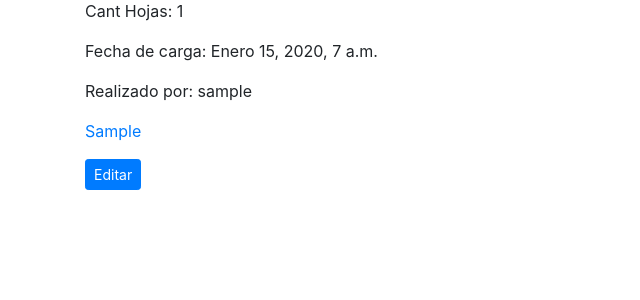
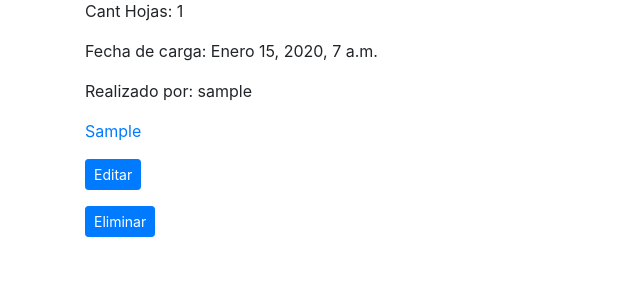
Before and after one commit to carlosmgc2003/p306-clasif_mat, a Django app: page /registro/1/ in a window 1280 px wide. Shown: the part 239-539 px from the top of the page, without its empty margins (0-640 px from the left). Run offline with Django 3.2, Linux system fonts and the light colour scheme; a user stored in the database is signed in; tables that the repository leaves empty hold one stand-in row (values such as "Sample post"); some libraries are stand-ins or nearby versions; some web fonts are replaced.

Commit message:
Agregado el eliminar registro

```diff
--- a/clasif_mat/views.py
+++ b/clasif_mat/views.py
@@ -6,6 +6,7 @@ from django.http import HttpResponse
 from django.contrib.auth.decorators import login_required
 from django.utils.decorators import method_decorator
 from django.views.generic import ListView,CreateView,UpdateView,DeleteView
+from django.urls import reverse_lazy
 
 # Create your views here.
 @method_decorator(login_required, name='dispatch')
@@ -14,7 +15,10 @@ class VistaListaRegistros(ListView):
     context_object_name = 'registros'
     template_name = 'lista_registros.html'
 
-
+class VistaEliminarRegistro(DeleteView):
+    model = Registro
+    success_url = reverse_lazy('home')
+    template_name = 'registro_eliminar.html'
 
 @login_required
 def detalle_registro(request,pk):
--- a/mysite/urls.py
+++ b/mysite/urls.py
@@ -14,6 +14,7 @@ urlpatterns = [
     url(r'^$',views.VistaListaRegistros.as_view(), name='home'),
     url(r'^registro/(?P<pk>[0-9]+)/$', views.detalle_registro, name='detalle_registro'),
     url(r'^registro/(?P<pk>[0-9]+)/editar/$', views.VistaModificarRegistro.as_view(), name='editar_registro'),
+    url(r'^registro/(?P<pk>[0-9]+)/eliminar/$', views.VistaEliminarRegistro.as_view(), name='eliminar_registro'),
     url(r'^registro/([0-9]+)/uploads/(?P<year>[0-9]{4})/(?P<month>[0-9]{2})/(?P<day>[0-9]{2})/(?P<name>[a-zA-Z0-9_]+)',views.vista_pdf),
     url(r'^registro/nuevo/$', views.VistaNuevoRegistro.as_view(), name='nuevo_registro'),
     url(r'^uploads/(?P<year>[0-9]{4})/(?P<month>[0-9]{2})/(?P<day>[0-9]{2})/(?P<name>[a-zA-Z0-9_]+)',views.vista_pdf),
--- a/templates/registro_detalle.html
+++ b/templates/registro_detalle.html
@@ -19,5 +19,10 @@
        class="btn btn-primary btn-sm"
        role="button">Editar</a>
   </div>
+  <div class="mt-3">
+    <a href="{% url 'eliminar_registro' registros.pk%}"
+       class="btn btn-primary btn-sm"
+       role="button">Eliminar</a>
+  </div>
 {% endif %}
 {% endblock %}
```
Also changed, not shown: templates/registro_eliminar.html (added, +13 -0 lines).
